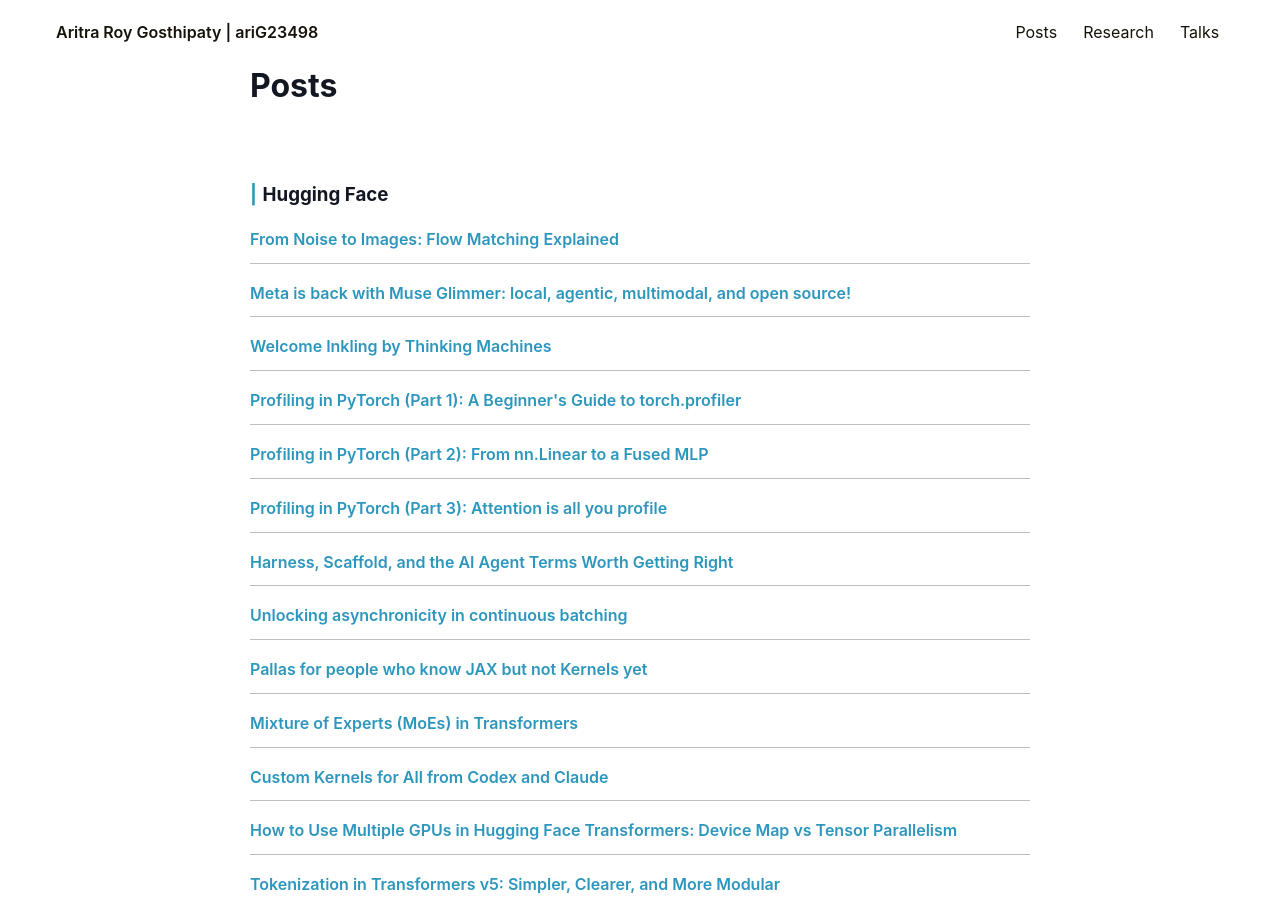
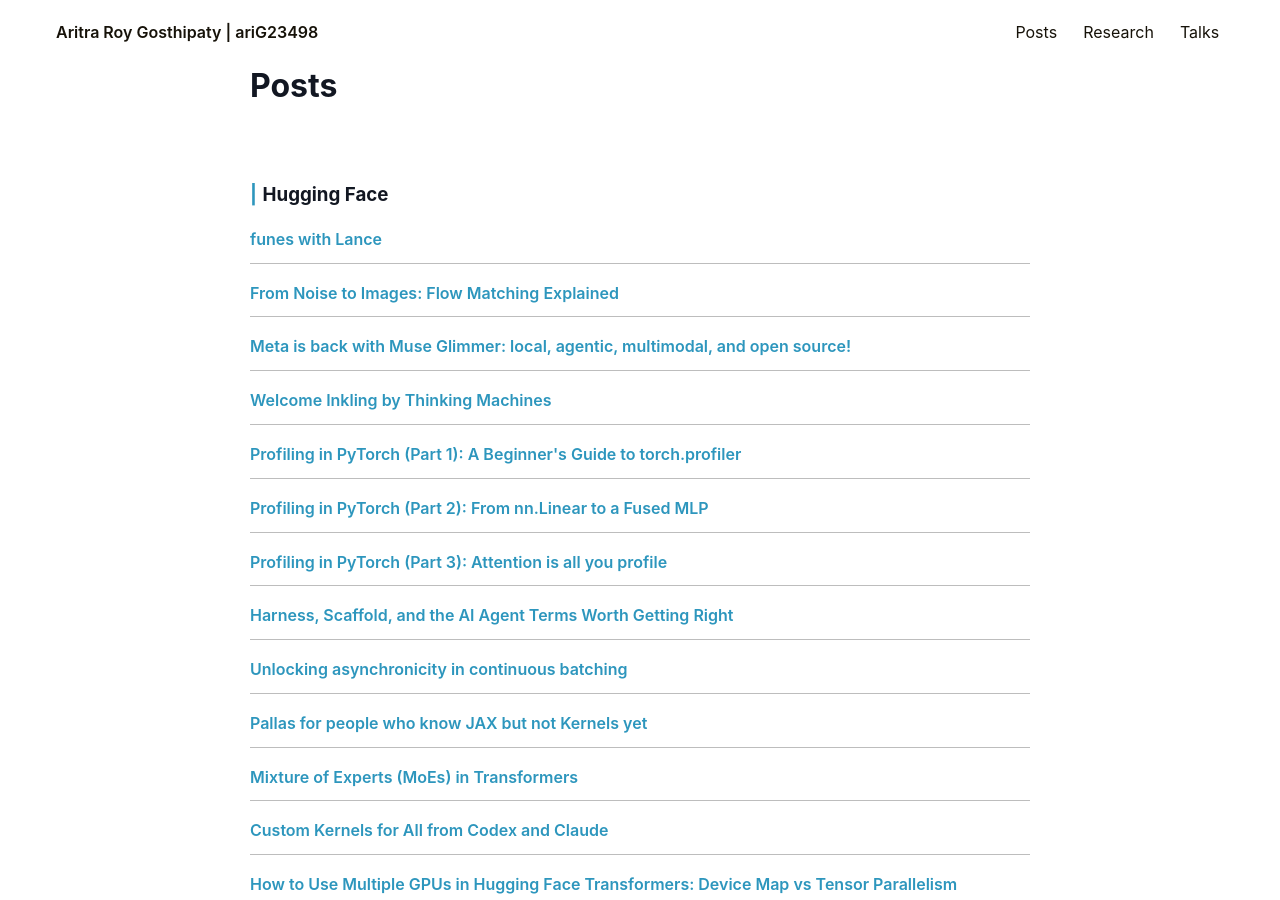
Before and after one commit to ariG23498/ariG23498.github.io, a Jekyll site: the page built from blogs.md, in a window 1280 px wide and 900 px high. Built offline with Jekyll 4.4.1, drawn with Linux system fonts in a browser that asks for light colours.

Commit message:
Update blogs.md

```diff
--- a/blogs.md
+++ b/blogs.md
@@ -7,6 +7,9 @@ permalink: /posts
 <div class="main">
    <div class="post-wrap archive">
       <h3>Hugging Face</h3>
+      <article class="archive-item">
+         <a class="archive-item-link" href="https://huggingface.co/blog/ariG23498/funes-lance" target="_blank" rel="noopener noreferrer">funes with Lance</a>
+      </article>
       <article class="archive-item">
          <a class="archive-item-link" href="https://huggingface.co/spaces/ariG23498/flow-matching" target="_blank" rel="noopener noreferrer">From Noise to Images: Flow Matching Explained</a>
       </article>
```
